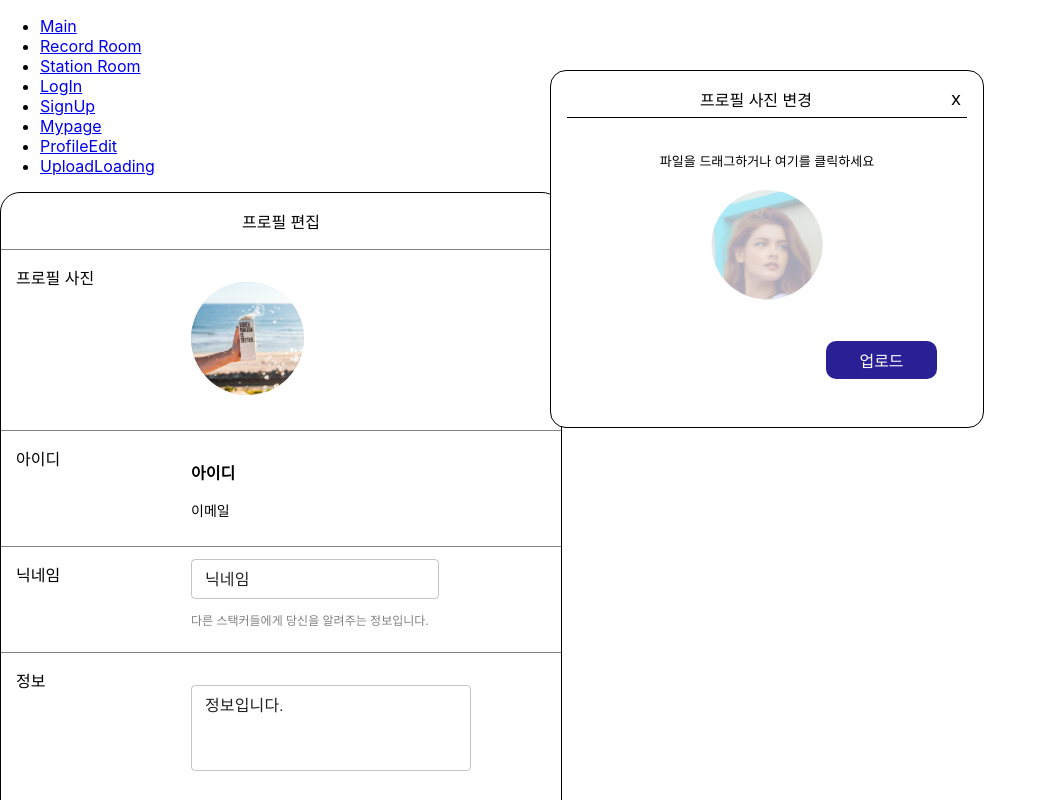
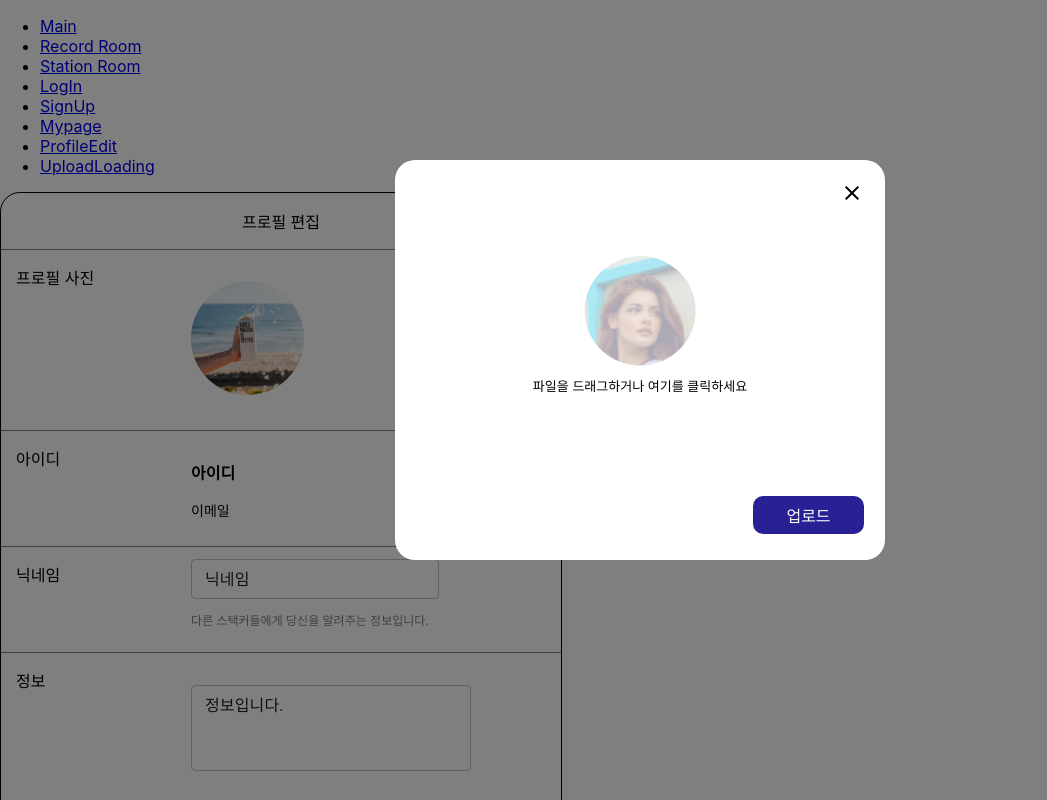
Before and after one commit to yeojinj/stackers, a React (Create React App) app in the folder frontend/: page /ProfileEdit in a window 1280 px wide. Both pictures are taken after a click on the picture 247 px from the left and 338 px from the top of the page. Shown: the top 800 px of the page, without its empty margins (0-1047 px from the left). Built offline with nearby package versions, Linux system fonts and the light colour scheme; the HTML template or start-up script is replaced by a standard one.

Commit message:
Feat: 프로필 이미지 업로드 모달 수정

```diff
--- a/frontend/src/pages/profile_edit/MyDropzone.js
+++ b/frontend/src/pages/profile_edit/MyDropzone.js
@@ -1,9 +1,10 @@
-import React, { useCallback, useEffect, useState } from 'react'
+import React, { useCallback, useState } from 'react'
 import { useDropzone } from 'react-dropzone'
 import profileEdit from '../../assets/profileEdit.svg'
+import CloseOutlinedIcon from '@mui/icons-material/CloseOutlined'
 import './mydropzone.css'
 
-function MyDropzone({ setModalOpen, onChangeImage }) {
+function MyDropzone({ onChangeImage, handleClose }) {
   const [img, setImage] = useState(false)
   const [imgblob, setImageBlob] = useState('')
 
@@ -22,27 +23,35 @@ function MyDropzone({ setModalOpen, onChangeImage }) {
   }, onChangeImage)
 
   const uploadImg = () => {
-    return console.log(imgblob)
+    console.log(imgblob)
+    handleClose()
   }
 
   const { getRootProps, getInputProps, isDragActive } = useDropzone({ onDrop })
-  const showModal = () => {
-    setModalOpen(true)
-  }
-  useEffect(() => {
-    showModal()
-  }, [])
 
   return (
     <>
-      <div {...getRootProps()} className="dropzone">
+      <div className="dropzone">
+        <CloseOutlinedIcon
+          onClick={() => {
+            handleClose()
+          }}
+          style={{
+            cursor: 'pointer',
+            margin: '21px',
+            alignSelf: 'flex-end'
+          }}
+        />
+        <div {...getRootProps()}>
           <input type="image" {...getInputProps()} />
+          <div className="image-center">
             <img
               className={!img ? 'dropzone-img-style' : 'dropzone-img'}
               id="dropimg"
               src={profileEdit}
               alt="프로필 사진"
             ></img>
+          </div>
           <div className="drag-drop-box">
             {/* {!img && <p>이곳에 파일을 끌어 업로드하세요</p>} */}
             {isDragActive
@@ -50,7 +59,6 @@ function MyDropzone({ setModalOpen, onChangeImage }) {
               : '파일을 드래그하거나 여기를 클릭하세요'}
           </div>
         </div>
-      <div>
         <button className="img-upload-btn" onClick={uploadImg}>
           업로드
         </button>
--- a/frontend/src/pages/profile_edit/ProfileEdit.js
+++ b/frontend/src/pages/profile_edit/ProfileEdit.js
@@ -3,6 +3,8 @@ import './ProfileEdit.css'
 import profileTest from '../../assets/profileTest.svg'
 import TextField from '@mui/material/TextField'
 import Autocomplete from '@mui/material/Autocomplete'
+import Box from '@mui/material/Box'
+import Modal from '@mui/material/Modal'
 import MyDropzone from './MyDropzone'
 // import ImageCrop from './ImageCrop'
 
@@ -11,7 +13,9 @@ function ProfileEdit() {
   const email = '이메일'
   const [nickname, setNickname] = useState('닉네임')
   const [bio, setBio] = useState('정보입니다.')
-  const [modalOpen, setModalOpen] = useState(false)
+  const [open, setOpen] = useState(false)
+  const handleOpen = () => setOpen(true)
+  const handleClose = () => setOpen(false)
   const [image, setImage] = useState('')
   const Instrument = [
     {
@@ -37,12 +41,6 @@ function ProfileEdit() {
     { name: '하프' }
   ]
   const [group, setGroup] = useState('배도라지')
-  const openModal = () => {
-    setModalOpen(true)
-  }
-  const closeModal = () => {
-    setModalOpen(false)
-  }
 
   const onChangeImage = (uploadedImage) => {
     setImage(URL.createObjectURL(uploadedImage))
@@ -58,27 +56,19 @@ function ProfileEdit() {
         <div className="ProfileEdit-content">
           {/* 파일 클릭하면 dropzone 모달 띄우기 */}
           <img
-            onClick={openModal}
+            onClick={handleOpen}
             src={profileTest}
             alt="profileTest"
             style={{ width: '113px' }}
           />
-
-          {modalOpen && (
-            <div className="profileimg-edit">
-              <div className="profileimg-edit-title">
-                프로필 사진 변경
-                <button onClick={closeModal} className="close-btn">
-                  x
-                </button>
-              </div>
+          <Modal open={open} onClose={handleClose}>
+            <Box>
               <MyDropzone
                 onChangeImage={onChangeImage}
-                setModalOpen={setModalOpen}
+                handleClose={handleClose}
               />
-              <div></div>
-            </div>
-          )}
+            </Box>
+          </Modal>
         </div>
       </div>
 
--- a/frontend/src/pages/profile_edit/mydropzone.css
+++ b/frontend/src/pages/profile_edit/mydropzone.css
@@ -1,37 +1,50 @@
 .dropzone {
+  background-color: white;
+  width: 490px;
+  height: 400px;
+  border-radius: 20px;
+  z-index: 10;
+  position: absolute;
+  top: 360px;
+  left: 50%;
+  display: flex;
+  flex-direction: column;
+  transform: translate(-50%, -50%);
+}
+
+.image-center {
   display: flex;
   justify-content: center;
-  margin-top: 40px;
+  margin-top: 30px;
 }
 
 .dropzone-img-style {
-  position: relative;
   width: 113px;
   height: 110px;
   border-radius: 70%;
   opacity: 0.5;
+
 }
 
 .dropzone-img {
-  position: relative;
   width: 113px;
   height: 110px;
   border-radius: 70%;
 }
 
 .drag-drop-box {
-  position: absolute;
-  left: 100;
-  top: 80px;
+  width: 100%;
+  height: 120px;
+  padding-top: 10px;
+  text-align: center;
   font-size: small;
 }
 
 .img-upload-btn {
   width: 111px;
   height: 38px;
-  margin-top: 9px;
-  float: right;
-  margin-right: 30px;
+  align-self: flex-end;
+  margin-right: 21px;
   padding: 0px;
   border: 0px;
   border-radius: 10px;
```
Lines whose indentation alone changed are shown as unchanged.
